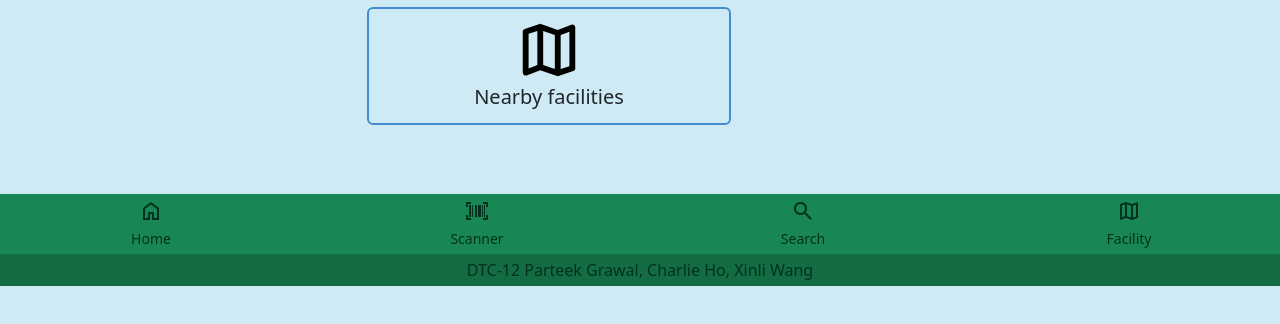
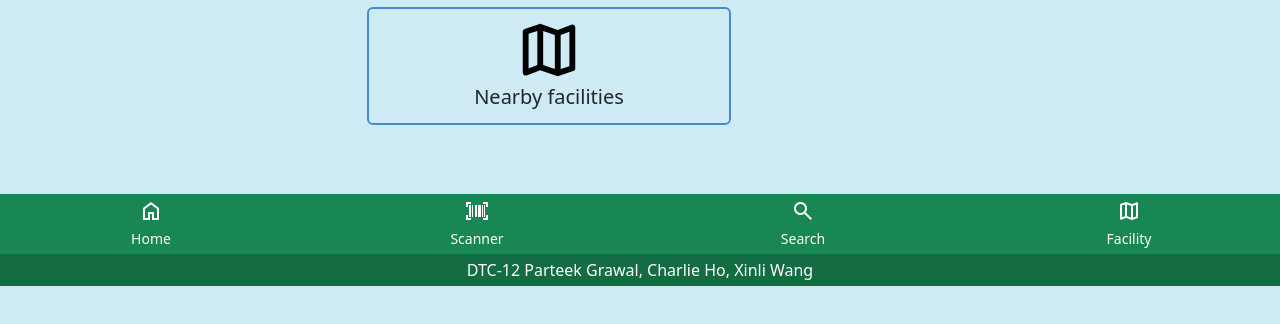
Before and after one commit to char-lie-ho/SmartEye-Recycle, a plain HTML site: page pages/main.html in a window 1280 px wide. Shown: the part 514-838 px from the top of the page. Drawn offline with nearby package versions, Linux system fonts and the light colour scheme; no server answers.

Commit message:
changed colors to make more appealing to the eye and make it easier for users to see certain options, such as the footer

```diff
--- a/styles/stylesheet.css
+++ b/styles/stylesheet.css
@@ -8,7 +8,8 @@ nav a {
 }
 
 footer div {
-    color: rgb(1, 50, 32);
+    /* color: rgb(1, 50, 32); */
+    color: white;
 }
 
 .card-img-top {
```
Also changed, not shown: text/footer.html (+2 -2 lines).
